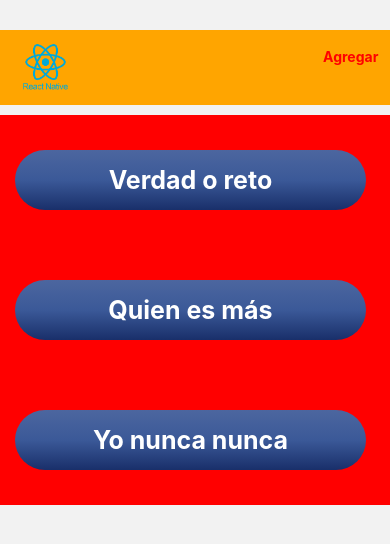
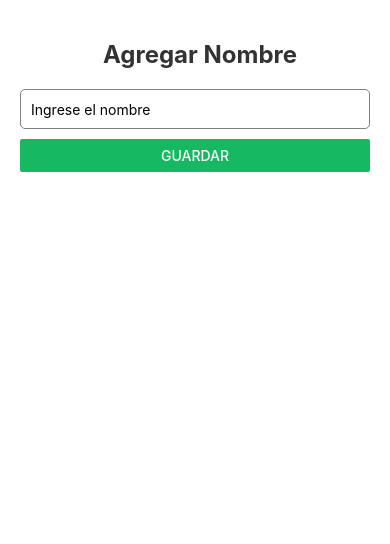
Before and after one commit to MiguelOlave/AlicoSoft, a React Native app in the folder BoozeBear/: screen /Personas in a window 390 px wide. Shown: the top 544 px of the page. Built offline with nearby package versions, Linux system fonts and the light colour scheme.

Commit message:
Repara la visualizacion de los nombres

```diff
--- a/BoozeBear/screens/MainStack.js
+++ b/BoozeBear/screens/MainStack.js
@@ -5,6 +5,7 @@ import Screen_Informacion from "./Screen_Informacion";
 import Screen_VoR from "./Screen_VoR";
 import Screen_QuienEsMas from "./Screen_QuienEsMas";
 import Screen_YoNunca from "./Screen_YoNunca";
+import Personas from "./Personas";
 
 const Stack = createNativeStackNavigator();
 
@@ -24,6 +25,7 @@ const MainStack = () => {
                 <Stack.Screen name="Screen_VoR" component={Screen_VoR} />
                 <Stack.Screen name="Screen_QuienEsMas" component={Screen_QuienEsMas} />
                 <Stack.Screen name="Screen_YoNunca" component={Screen_YoNunca} />
+                <Stack.Screen name="Personas" component={Personas} />
             </Stack.Navigator>
         </NavigationContainer>
     );
--- /dev/null
+++ b/BoozeBear/screens/Personas.js
@@ -0,0 +1,87 @@
+import React, { useState, createContext } from "react";
+import { View, StyleSheet, Image, TextInput, Text, Button, FlatList } from "react-native";
+import Btn_Agregar from "../Componentes/Btn_Agregar";
+
+export const SavedNamesContext = createContext();
+
+const Screen_Personas = ({ navigation }) => {
+  const [name, setName] = useState('');
+  const [savedNames, setSavedNames] = useState([]);
+
+  const saveNames = () => {
+    if (name.trim() !== '') {
+      setSavedNames([...savedNames, name]);
+      setName('');
+    }
+  };
+
+  return (
+    <SavedNamesContext.Provider value={{ savedNames, saveNames }}>
+      <View style={styles.container}>
+
+        <View style={styles.header}>
+          <Text style={styles.headerText}>Agregar Nombre</Text>
+        </View>
+
+        <TextInput
+          placeholder="Ingrese el nombre"
+          onChangeText={(text) => setName(text)}
+          value={name}
+          style={styles.input}
+        />
+        <Button
+          title="Guardar"
+          onPress={saveNames}
+          color="#17B862"
+        />
+        <FlatList
+          data={savedNames}
+          keyExtractor={(item, index) => index.toString()}
+          renderItem={({ item }) => (
+            <Text style={styles.savedName}>{item}</Text>
+          )}
+        />
+      </View>
+    </SavedNamesContext.Provider>
+  );
+};
+
+const styles = StyleSheet.create({
+  container: {
+    flex: 1,
+    padding: 20,
+    backgroundColor: '#ffffff',
+  },
+  header: {
+    flexDirection: "row",
+    alignItems: "center",
+    justifyContent:"center",
+    marginBottom: 20,
+    marginTop: 20,
+  },
+  headerText: {
+    fontSize: 24,
+    marginLeft: 10,
+    color: "#333",
+    fontWeight: "bold",
+  },
+  img: {
+    height: 75,
+    width: 75,
+    resizeMode: "contain",
+  },
+  input: {
+    height: 40,
+    borderColor: 'gray',
+    borderWidth: 1,
+    marginBottom: 10,
+    padding: 10,
+    borderRadius: 5,
+  },
+  savedName: {
+    fontSize: 16,
+    marginBottom: 5,
+  },
+});
+
+export default Screen_Personas;
--- a/BoozeBear/screens/Screen_Home.js
+++ b/BoozeBear/screens/Screen_Home.js
@@ -17,7 +17,7 @@ const Screen_Home = ({ navigation }) => {
         <Image source={require('../img/React.png')} style={styles.img} />
         <Agregar
           text="Agregar"
-          onPress={() => { navigation.navigate('Screen_Informacion') }}
+          onPress={() => { navigation.navigate('Personas') }}
         />
         <StatusBar style="auto" />
       </View>
```
Also changed, not shown: BoozeBear/screens/Home.js (deleted, +0 -56 lines).
